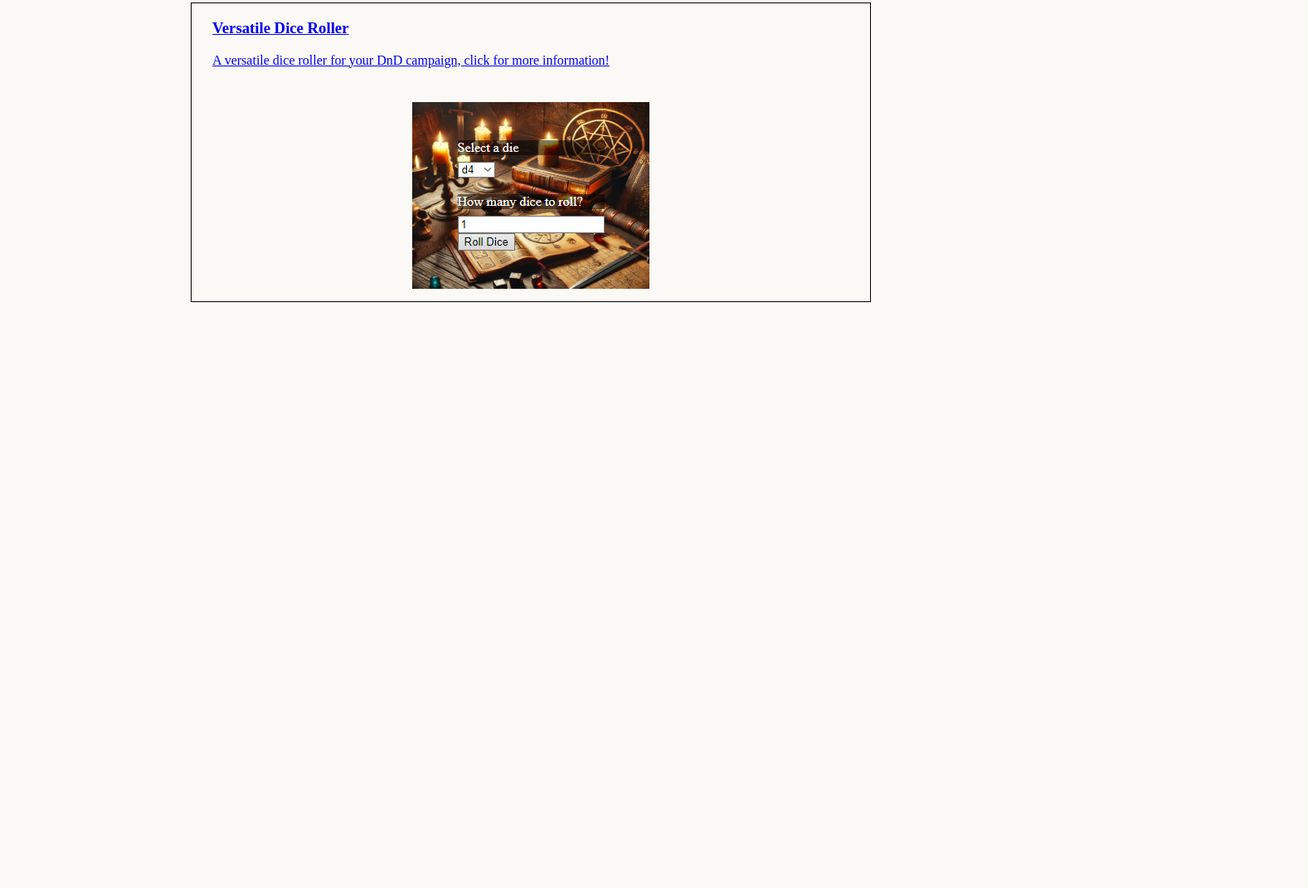
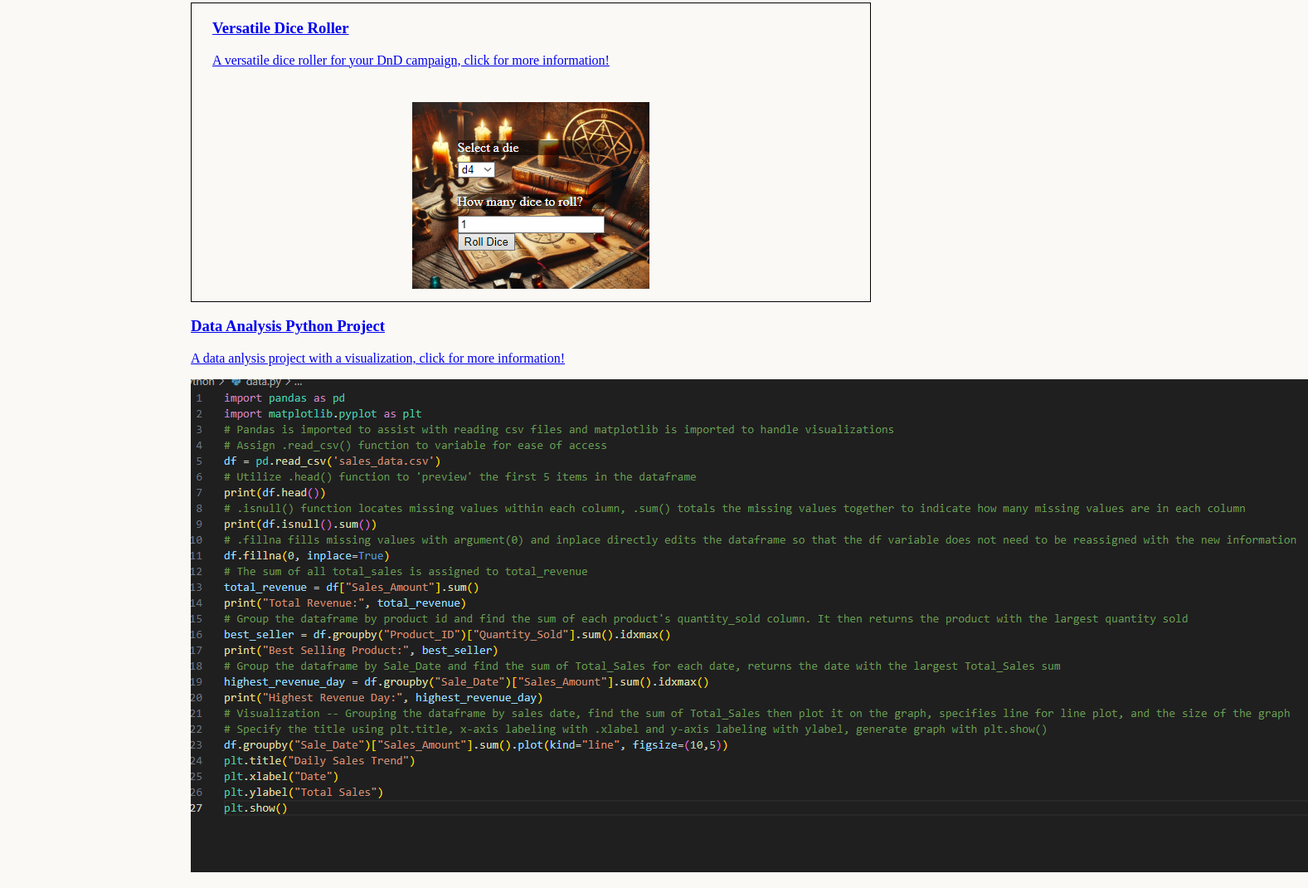
Before and after one commit to Jgillispie09/Jgillispie09.github.io, a plain HTML site: page projects.html in a window 1280 px wide. Shown: the part 715-1785 px from the top of the page at 83% size, 1577 px wide, since content can reach past the window. Before the commit the page ends 1094 px from the top, so only its background shows below. Drawn offline with Linux system fonts and the light colour scheme.

Commit message:
Update projects.html

```diff
--- a/projects.html
+++ b/projects.html
@@ -41,6 +41,9 @@
                 <div id="dice-roll">
                     <a href="diceroller.html"><h3>Versatile Dice Roller</h3><p>A versatile dice roller for your DnD campaign, click for more information!</p><div id="dice-img"><img src="diceroll-img.png"></div></a>
                 </div>
+                <div id="data-analysis">
+                    <a href="dataanlysis.html"><h3>Data Analysis Python Project</h3><p>A data anlysis project with a visualization, click for more information!</p><div id="data-img"><img src="datanalysis.png"></div></a>
+                </div>
             </div>
         </main>
         <footer>
```
